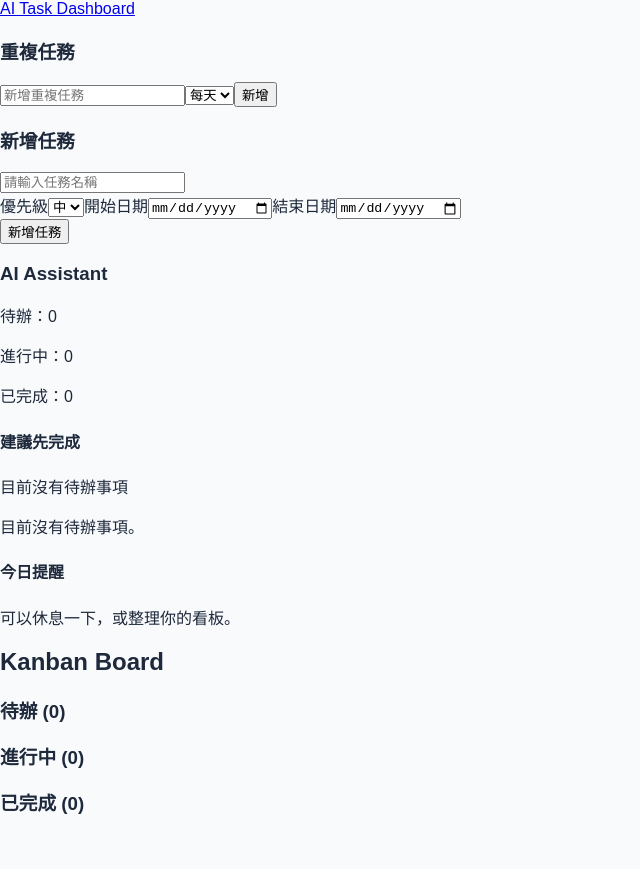
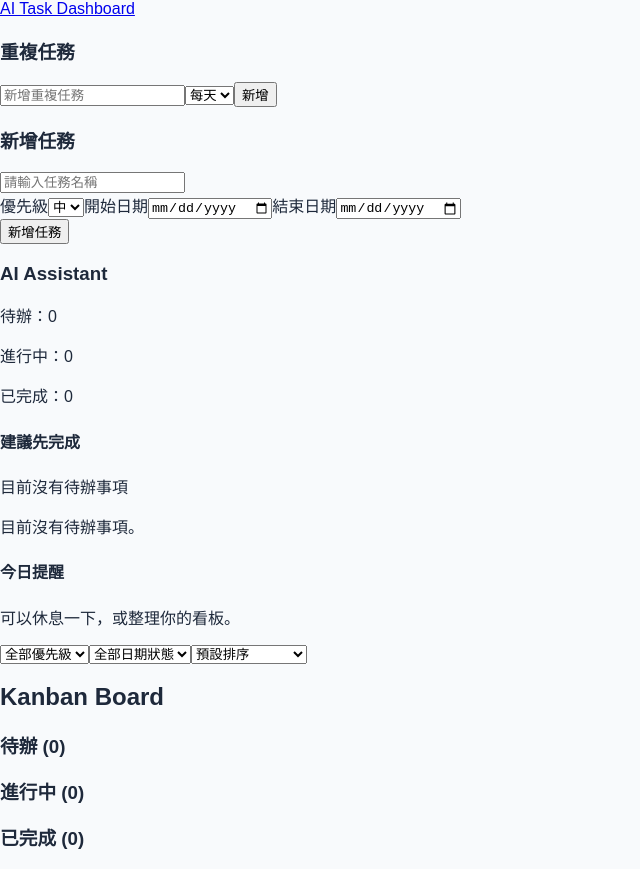
Before and after one commit to Wilson0318-hub/ai-task-dashboard, a React (Vite) app: page /board in a window 1280 px wide. Shown: the whole page, without its empty margins (0-640 px from the left). Before the commit the page ends 834 px from the top, so only its background shows below. Built offline with nearby package versions, Linux system fonts and the light colour scheme; the HTML template or start-up script is replaced by a standard one.

Commit message:
feat: add task filter and sort controls

```diff
--- /dev/null
+++ b/src/components/FilterBar.jsx
@@ -0,0 +1,47 @@
+function FilterBar({
+    priorityFilter,
+    setPriorityFilter,
+    dateFilter,
+    setDateFilter,
+    sortType,
+    setSortType
+}) {
+    return(
+        <div className="filter-bar">
+            <select
+                className="filter-select"
+                value={priorityFilter}
+                onChange={(e)=>setPriorityFilter(e.target.value)}
+            >
+                <option value="all">全部優先級</option>
+                <option value="high">高優先級</option>
+                <option value="medium">中優先級</option>
+                <option value="low">低優先級</option>
+            </select>
+
+            <select
+                className="filter-select"
+                value={dateFilter}
+                onChange={(e)=>setDateFilter(e.target.value)}
+                >
+                    <option value="all">全部日期狀態</option>
+                    <option value="overdue">已逾期</option>
+                    <option value="today">今天截止</option>
+                    <option value="soon">即將截止</option>
+                    <option value="normal">時間正常</option>
+                </select>
+
+            <select
+                className="filter-select"
+                value={sortType}
+                onChange={(e) => setSortType(e.target.value)}
+            >
+                <option value="default">預設排序</option>
+                <option value="priority">依優先級排序</option>
+                <option value="endDate">依截止日期排序</option>
+            </select>
+        </div>
+    );
+}
+
+export default FilterBar;
--- a/src/pages/Board.jsx
+++ b/src/pages/Board.jsx
@@ -1,6 +1,8 @@
 import Sidebar from "../components/Sidebar";
 import KanbanBoard from "../components/KanbanBoard";
 import TaskInput from "../components/TaskInput";
+import FilterBar from "../components/FilterBar";
+import getFilteredTasks from "../utils/getFilteredTasks";
 import { useState } from "react";
 import useLocalStorage from "../hooks/useLocalStorage";
 import AIAssistantPanel from "../components/AIAssistantPanel";
@@ -10,6 +12,24 @@ function Board() {
   const [priority, setPriority] = useState("medium");
   const [startDate, setStartDate] = useState("");
   const [endDate, setEndDate] = useState("");
+
+  const [priorityFilter, setPriorityFilter] = useState("all");
+  const [dateFilter, setDateFilter] = useState("all");
+  const [sortType, setSortType] = useState("default");
+
+  const [taskText, setTaskText] = useState ("");
+  const [tasks, setTasks] =
+    useLocalStorage(
+      "tasks",
+      []
+    );
+
+  const filteredTasks = getFilteredTasks(
+    tasks,
+    priorityFilter,
+    dateFilter,
+    sortType
+    );
 
   const [recurringTasks, setRecurringTasks] =
     useLocalStorage(
@@ -76,15 +96,10 @@ function Board() {
       task => task.id !== taskId
     );
 
-    setRecurringTasks(updatedTasks)
+    setRecurringTasks(updatedTasks);
   }
 
-  const [taskText, setTaskText] = useState ("");
-  const [tasks, setTasks] =
-    useLocalStorage(
-      "tasks",
-      []
-    );
+
 
   const addTask = () =>{
 
@@ -193,8 +208,19 @@ function Board() {
             tasks={tasks}
           />
         </div>
+
+        <FilterBar
+          priorityFilter={priorityFilter}
+          setPriorityFilter={setPriorityFilter}
+          dateFilter={dateFilter}
+          setDateFilter={setDateFilter}
+          sortType={sortType}
+          setSortType={setSortType}
+        />
+
+
         <KanbanBoard
-          tasks={tasks}
+          tasks={filteredTasks}
           moveTask={moveTask}
           deleteTask={deleteTask}
           editTask={editTask}
--- /dev/null
+++ b/src/styles/filterBar.css
@@ -0,0 +1,26 @@
+.filter-bar {
+  display: flex;
+  gap: 12px;
+  align-items: center;
+  background-color: #ffffff;
+  border: 1px solid #e2e8f0;
+  padding: 16px;
+  border-radius: 16px;
+  margin-bottom: 24px;
+  box-shadow: 0 4px 14px rgba(15, 23, 42, 0.06);
+}
+
+.filter-select {
+  padding: 9px 12px;
+  border-radius: 10px;
+  border: 1px solid #cbd5e1;
+  background-color: #ffffff;
+  color: #1e293b;
+  font-weight: 600;
+  outline: none;
+}
+
+.filter-select:focus {
+  border-color: #2563eb;
+  box-shadow: 0 0 0 3px rgba(37, 99, 235, 0.15);
+}
--- a/src/styles/index.css
+++ b/src/styles/index.css
@@ -7,3 +7,4 @@
 @import "./kanban.css";
 @import "./taskCard.css";
 @import "./buttons.css";
+@import "./filterBar.css";
--- /dev/null
+++ b/src/utils/getFilteredTasks.js
@@ -0,0 +1,81 @@
+import getTaskDateStatus from "./getTaskDateStatus";
+
+function getFilteredTasks(
+    tasks,
+    priorityFilter,
+    dateFilter,
+    sortType
+){
+    let filteredTasks = [...tasks];
+
+    if(priorityFilter !== "all"){
+        filteredTasks = filteredTasks.filter(
+            task => task.priority === priorityFilter
+        );
+    }
+
+    if(dateFilter !== "all"){
+        filteredTasks = filteredTasks.filter(task => {
+            const dateStatus = getTaskDateStatus(task);
+
+            if(!dateStatus){
+                return false;
+            }
+
+            if (dateFilter === "overdue"){
+                return dateStatus.label === "已逾期";
+            }
+
+            if (dateFilter === "today") {
+                return dateStatus.label === "今天截止";
+            }
+
+            if (dateFilter === "soon") {
+                return dateStatus.className === "date-warning";
+            }
+
+            if (dateFilter === "normal") {
+                return dateStatus.className === "date-normal";
+            }
+
+            return true;
+        });
+    }
+
+    if (sortType == "priority") {
+        const priorityOrder ={
+            high: 1,
+            medium: 2,
+            low: 3
+        };
+
+    filteredTasks.sort((a, b) =>{
+        return(
+            priorityOrder[a.priority || "medium"]-
+            priorityOrder[b.priority || "medium"]
+        );
+    });
+    }
+
+    if (sortType === "endDate") {
+    filteredTasks.sort((a, b) => {
+      if (!a.endDate && !b.endDate) {
+        return 0;
+      }
+
+      if (!a.endDate) {
+        return 1;
+      }
+
+      if (!b.endDate) {
+        return -1;
+      }
+
+      return new Date(a.endDate) - new Date(b.endDate);
+    });
+  }
+
+  return filteredTasks;
+}
+
+export default getFilteredTasks;
```
